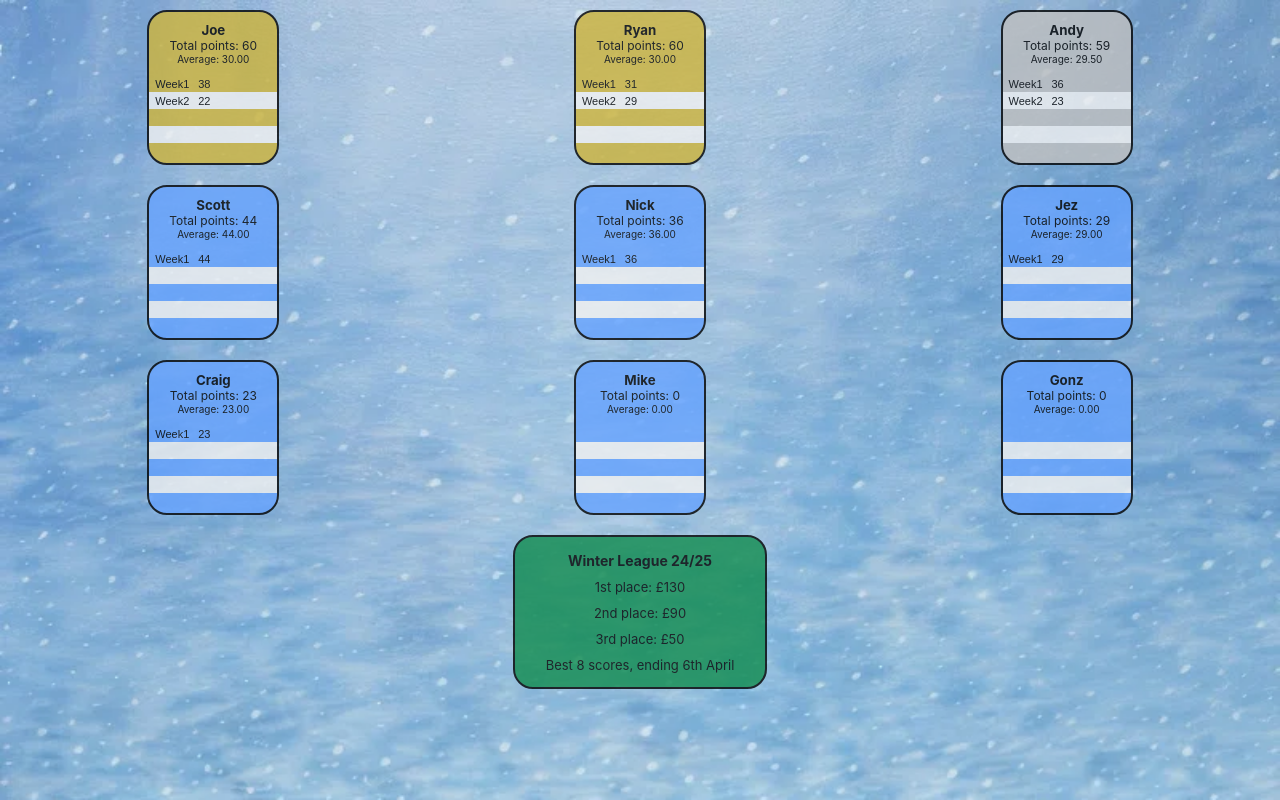
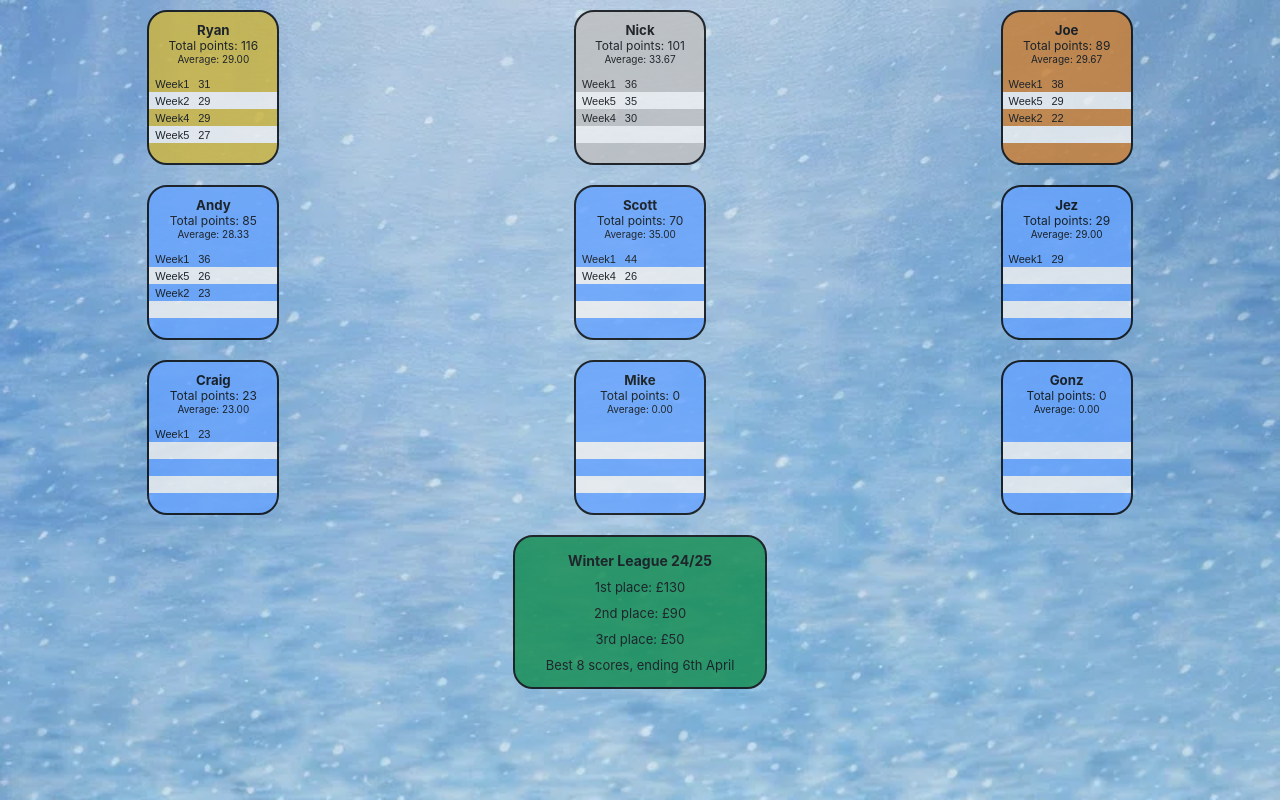
Before and after one commit to Ryan6Payne/winter-league, a React (Create React App) app: page / in a window 1280 px wide. Built offline with nearby package versions, Linux system fonts and the light colour scheme.

Commit message:
scores after week5

```diff
--- a/src/App.js
+++ b/src/App.js
@@ -10,24 +10,68 @@ const App = () => {
           <div className="container">
             <div className="row">
             <div className="col-sm">
+              <GolfPlayerCard golfScores={
+                  [
+                    { week: 'Week1', score: 31 },
+                    { week: 'Week2', score: 29 },
+                    { week: 'Week4', score: 29 },
+                    { week: 'Week5', score: 27 },
+                    { week: '', score: 0 },
+                    { week: '', score: 0 },
+                    { week: '', score: 0 },
+                    { week: '', score: 0 }
+                  ]
+                } playerName="Ryan" weeksPlayed={4} cardClass={"gold"}/>
+              </div>
+              <div className="col-sm">
+              <GolfPlayerCard golfScores={
+                [
+                  { week: 'Week1', score: 36 },
+                  { week: 'Week4', score: 30 },
+                  { week: 'Week5', score: 35 },
+                  { week: '', score: 0 },
+                  { week: '', score: 0 },
+                  { week: '', score: 0 },
+                  { week: '', score: 0 },
+                  { week: '', score: 0 }
+                ]
+                } playerName="Nick" weeksPlayed={3} cardClass={"silver"}/>
+              </div>
+            <div className="col-sm">
                 <GolfPlayerCard golfScores={
                     [
                       { week: 'Week1', score: 38 },
                       { week: 'Week2', score: 22 },
-                      { week: '', score: 0 },
+                      { week: 'Week5', score: 29 },
                       { week: '', score: 0 },
                       { week: '', score: 0 },
                       { week: '', score: 0 },
                       { week: '', score: 0 },
                       { week: '', score: 0 }
                     ]
-                  } playerName="Joe" weeksPlayed={2} cardClass={"gold"}/>
+                  } playerName="Joe" weeksPlayed={3} cardClass={"bronze"}/>
+              </div>
+            </div>
+            <div className="row">
+            <div className="col-sm">
+                <GolfPlayerCard golfScores={
+                  [
+                    { week: 'Week1', score: 36 },
+                    { week: 'Week2', score: 23 },
+                    { week: 'Week5', score: 26 },
+                    { week: '', score: 0 },
+                    { week: '', score: 0 },
+                    { week: '', score: 0 },
+                    { week: '', score: 0 },
+                    { week: '', score: 0 }
+                  ]
+                } playerName="Andy" weeksPlayed={3}/>
               </div>
             <div className="col-sm">
-              <GolfPlayerCard golfScores={
+                <GolfPlayerCard golfScores={
                   [
-                    { week: 'Week1', score: 31 },
-                    { week: 'Week2', score: 29 },
+                    { week: 'Week1', score: 44 },
+                    { week: 'Week4', score: 26 },
                     { week: '', score: 0 },
                     { week: '', score: 0 },
                     { week: '', score: 0 },
@@ -35,54 +79,8 @@ const App = () => {
                     { week: '', score: 0 },
                     { week: '', score: 0 }
                   ]
-                } playerName="Ryan" weeksPlayed={2} cardClass={"gold"}/>
+                } playerName="Scott" weeksPlayed={2}/>
               </div>
-              <div className="col-sm">
-                <GolfPlayerCard golfScores={
-                  [
-                    { week: 'Week1', score: 36 },
-                    { week: 'Week2', score: 23 },
-                    { week: '', score: 0 },
-                    { week: '', score: 0 },
-                    { week: '', score: 0 },
-                    { week: '', score: 0 },
-                    { week: '', score: 0 },
-                    { week: '', score: 0 }
-                  ]
-                } playerName="Andy" weeksPlayed={2} cardClass={"silver"}/>
-              </div>
-
-            </div>
-            <div className="row">
-            <div className="col-sm">
-                <GolfPlayerCard golfScores={
-                  [
-                    { week: 'Week1', score: 44 },
-                    { week: '', score: 0 },
-                    { week: '', score: 0 },
-                    { week: '', score: 0 },
-                    { week: '', score: 0 },
-                    { week: '', score: 0 },
-                    { week: '', score: 0 },
-                    { week: '', score: 0 }
-                  ]
-                } playerName="Scott" weeksPlayed={1}  />
-              </div>
-            <div className="col-sm">
-              <GolfPlayerCard golfScores={
-                [
-                  { week: 'Week1', score: 36 },
-                  { week: '', score: 0 },
-                  { week: '', score: 0 },
-                  { week: '', score: 0 },
-                  { week: '', score: 0 },
-                  { week: '', score: 0 },
-                  { week: '', score: 0 },
-                  { week: '', score: 0 }
-                ]
-                } playerName="Nick" weeksPlayed={1}/>
-              </div>
-
             <div className="col-sm">
               <GolfPlayerCard golfScores={
                   [
```
